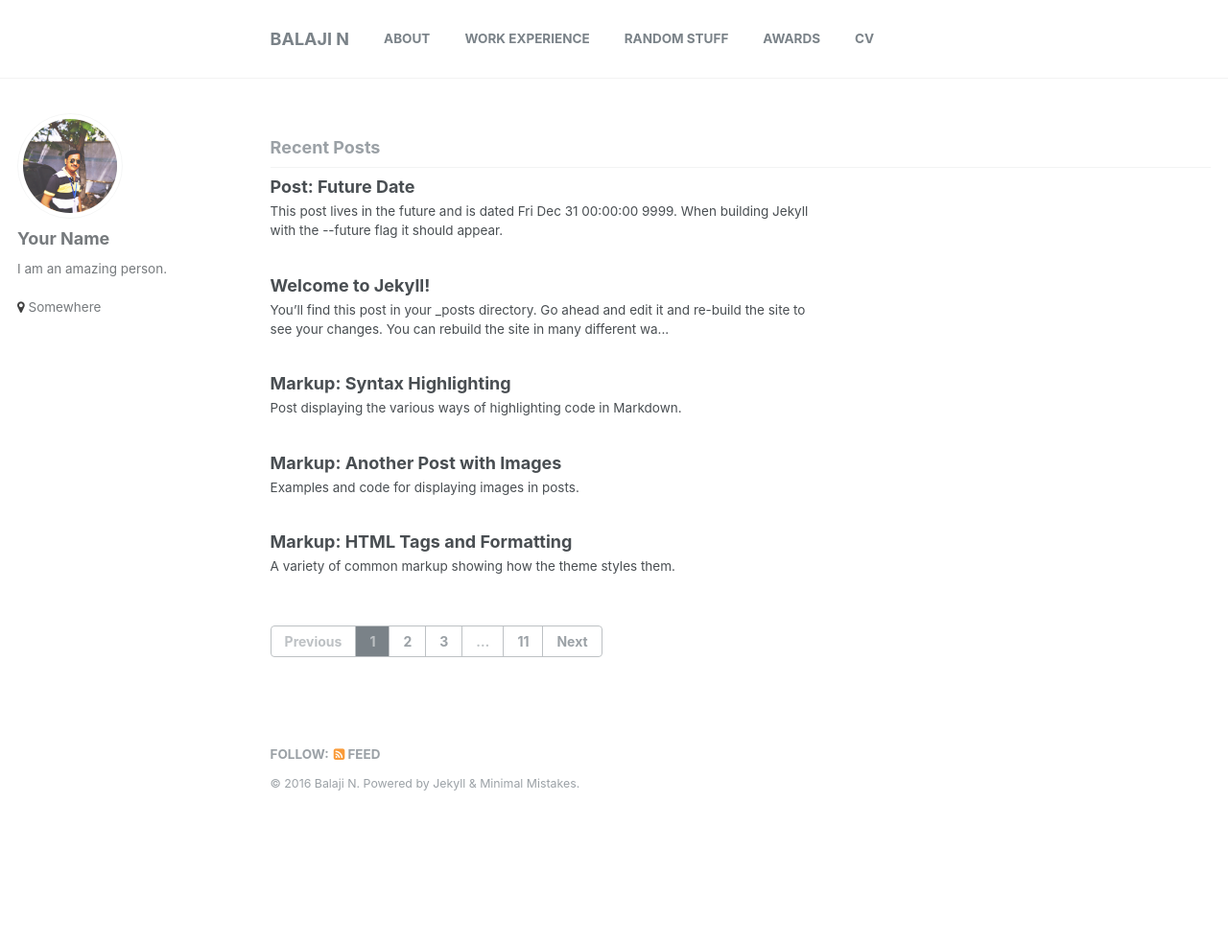
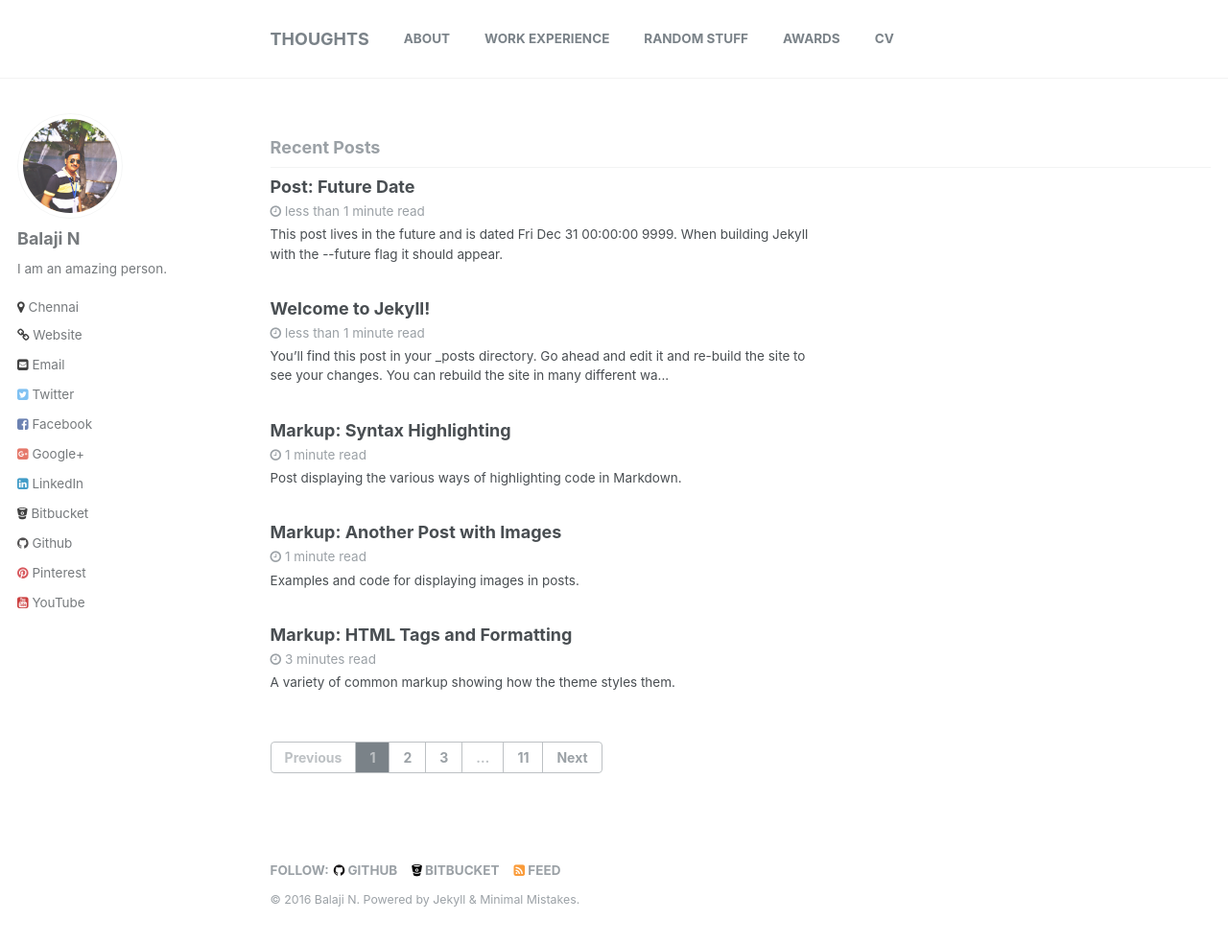
Before and after one commit to balajincse/balajincse.github.io, a Jekyll site: the page built from index.html, in a window 1280 px wide and 1002 px high. Shown: the top 984 px of the window at 96% size. Built offline with Jekyll 4.4.1, drawn with Linux system fonts in a browser that asks for light colours; the list of posts is cut into pages by our own code; some of the changed lines change nothing that is shown.

Commit message:
Updating config.yml finally

```diff
--- a/_config.yml
+++ b/_config.yml
@@ -7,11 +7,11 @@
 
 # Site Settings
 locale                   : "en-US"
-title                    : "Balaji N"
+title                    : "Thoughts"
 title_separator          : "-"
 name                     : "Balaji N"
-description              : "An amazing website."
-url                      : # the base hostname & protocol for your site e.g. "https://mmistakes.github.io"
+description              : "My personal website to showcase my work"
+url                      : "http://balajincse.github.io/"# the base hostname & protocol for your site e.g. "https://mmistakes.github.io"
 baseurl                  : # the subpath of your site, e.g. "/blog"
 gh_repo                  :
 teaser                   : # filename of teaser fallback teaser image placed in /images/, .e.g. "500x300.png"
@@ -28,7 +28,7 @@ comments:
     colorscheme          : # "light" (default), "dark"
 
 # SEO Related
-google_site_verification :
+google_site_verification : "googlefa75f7c5124918cf.html"
 bing_site_verification   :
 alexa_site_verification  :
 yandex_site_verification :
@@ -50,9 +50,9 @@ social:
 
 # Analytics
 analytics:
-  provider               : false # false (default), "google", "google-universal", "custom"
+  provider               : "google-universal" # false (default), "google", "google-universal", "custom"
   google:
-    tracking_id          :
+    tracking_id          : "UA-69394066-1"
 
 # Google AdSense
 google_ad_client         :
@@ -61,35 +61,34 @@ google_ad_slot           :
 
 # Site Author
 author:
-  name             : "Your Name"
+  name             : "Balaji N"
   avatar           : "bio-photo.jpg"
   bio              : "I am an amazing person."
-  location         : "Somewhere"
-  email            :
-  uri              :
-  bitbucket        :
+  location         : "Chennai"
+  email            : "balajincse@outlook.com"
+  uri              : "balajincse.github.io"
+  bitbucket        : "softbalajibi"
   codepen          :
   dribbble         :
   flickr           :
-  facebook         :
+  facebook         : "csebbi"
   foursquare       :
-  github           :
-  google_plus      :
+  github           : "balajincse"
+  google_plus      : "Balaji N"
   keybase          :
   instagram        :
   lastfm           :
-  linkedin         :
-  pinterest        :
+  linkedin         : "nbalajibi"
+  pinterest        : "softbalajibi"
   soundcloud       :
   stackoverflow    : # http://stackoverflow.com/users/123456/username
   steam            :
   tumblr           :
-  twitter          :
+  twitter          : "Balaji_BI"
   vine             :
   weibo            :
   xing             :
-  youtube          :
-
+  youtube          : "Balaji N"
 
 # Reading Files
 include:
@@ -144,12 +143,86 @@ kramdown:
   smart_quotes: lsquo,rsquo,ldquo,rdquo
   enable_coderay: false
 
+# Collections
+collections:
+  docs:
+    output: true
+    permalink: /:collection/:path/
+  recipes:
+    output: true
+    permalink: /:collection/:path/
+  pets:
+    output: true
+    permalink: /:collection/:path/
+  portfolio:
+    output: true
+    permalink: /:collection/:path/
+
+
+# Defaults
+defaults:
+  # _posts
+  - scope:
+      path: ""
+      type: posts
+    values:
+      layout: single
+      author_profile: true
+      read_time: true
+      comments: true
+      share: true
+      related: true
+  # _pages
+  - scope:
+      path: ""
+      type: pages
+    values:
+      layout: single
+      author_profile: true
+  # _docs
+  - scope:
+      path: ""
+      type: docs
+    values:
+      layout: single
+      read_time: false
+      author_profile: false
+      share: false
+      comments: false
+      sidebar:
+        nav: "docs"
+  # _recipes
+  - scope:
+      path: ""
+      type: recipes
+    values:
+      layout: single
+      author_profile: true
+      share: true
+      comments: true
+  # _pets
+  - scope:
+      path: ""
+      type: pets
+    values:
+      layout: single
+      author_profile: true
+      share: true
+      comment: true
+  # _portfolio
+  - scope:
+      path: ""
+      type: portfolio
+    values:
+      layout: single
+      author_profile: false
+      share: true
 
 # Outputting
 permalink: /:categories/:title/
 paginate: 5 # amount of posts to show
 paginate_path: /page:num/
-timezone: # http://en.wikipedia.org/wiki/List_of_tz_database_time_zones
+timezone: Asia/Kolkata # http://en.wikipedia.org/wiki/List_of_tz_database_time_zones
 
 
 # Plugins
```
